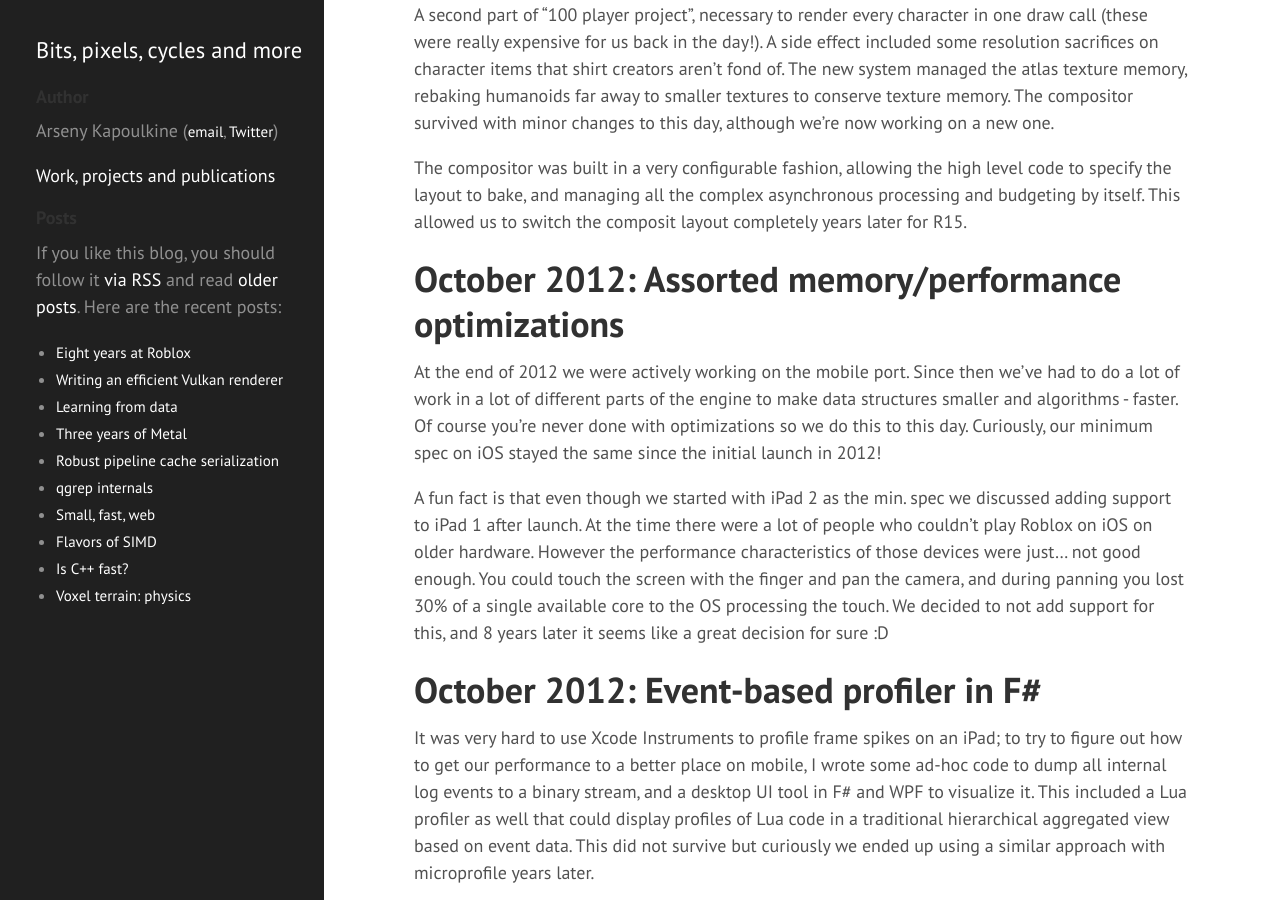
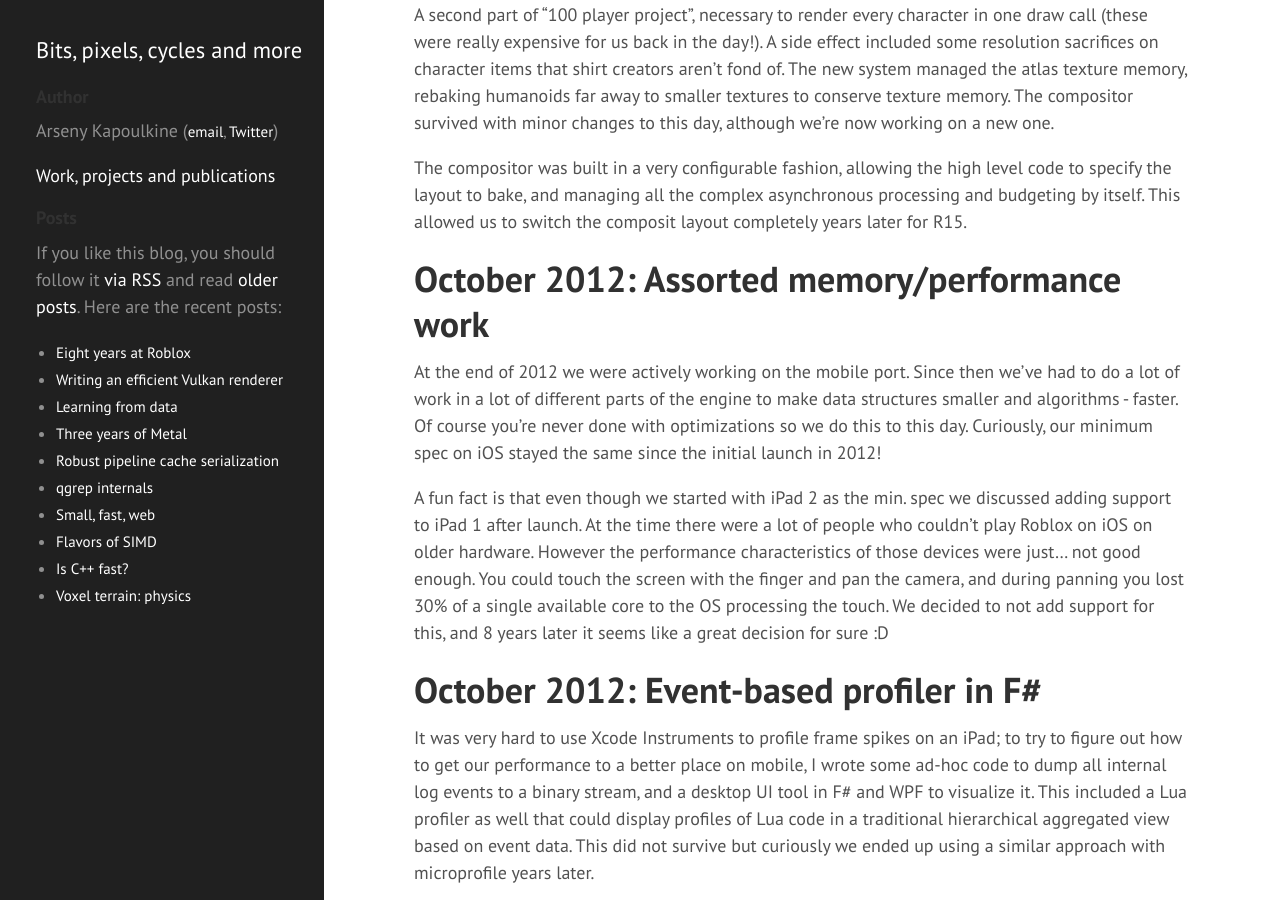
Before and after one commit to zeux/zeux.github.io, a Jekyll site: the page built from _posts/2020-08-02-eight-years-at-roblox.md, in a window 1280 px wide and 900 px high, scrolled down 3426 px. Built offline with Jekyll 4.4.1, drawn with Linux system fonts in a browser that asks for light colours; some of the changed text lies outside the part shown.

Commit message:
Even shorter titles

```diff
--- a/_posts/2020-08-02-eight-years-at-roblox.md
+++ b/_posts/2020-08-02-eight-years-at-roblox.md
@@ -62,7 +62,7 @@ A second part of "100 player project", necessary to render every character in on
 
 The compositor was built in a very configurable fashion, allowing the high level code to specify the layout to bake, and managing all the complex asynchronous processing and budgeting by itself. This allowed us to switch the composit layout completely years later for R15.
 
-# October 2012: Assorted memory/performance optimizations
+# October 2012: Assorted memory/performance work
 
 At the end of 2012 we were actively working on the mobile port. Since then we've had to do a lot of work in a lot of different parts of the engine to make data structures smaller and algorithms - faster. Of course you're never done with optimizations so we do this to this day. Curiously, our minimum spec on iOS stayed the same since the initial launch in 2012!
 
```
Also changed, not shown: other parts of _posts/2020-08-02-eight-years-at-roblox.md (+1 -1 lines).
